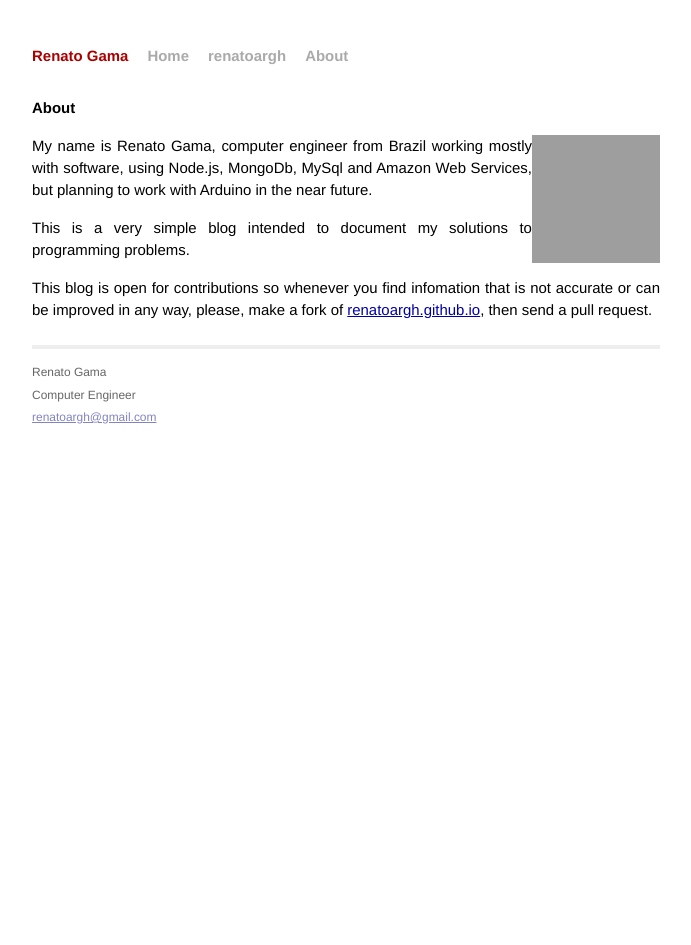
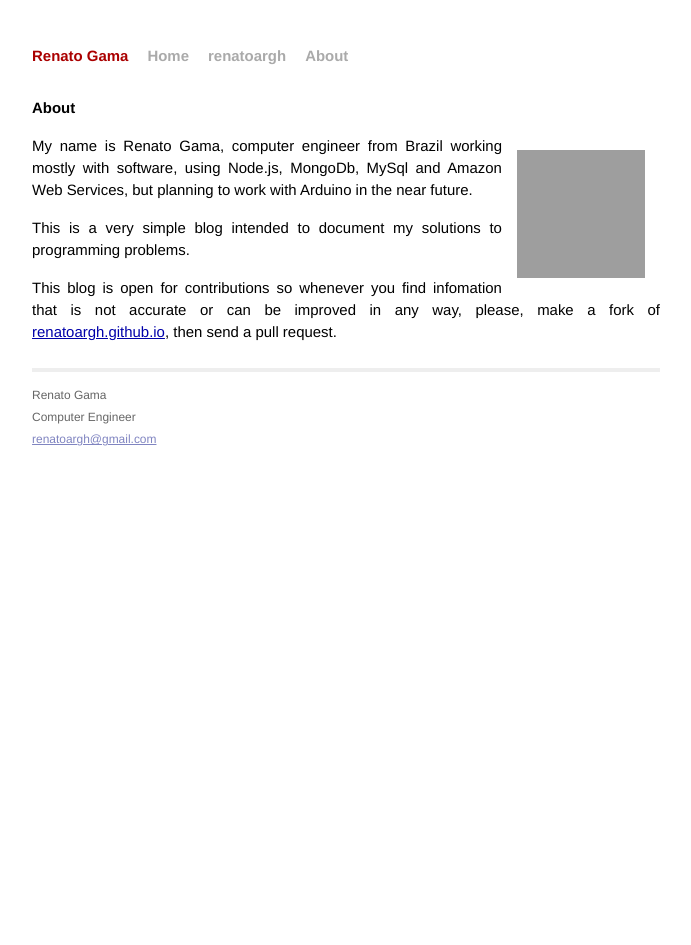
Before and after one commit to renatoargh/renatoargh.github.io, a Jekyll site: the page built from about/index.md, in a window 1280 px wide. Shown: the whole page, without its empty margins (294-985 px from the left). Built offline with Jekyll 4.4.1, drawn with Linux system fonts in a browser that asks for light colours; Markdown is read by kramdown in place of the engine named in the settings; grey boxes are pictures that could not be loaded.

Commit message:
Update index.md

```diff
--- a/about/index.md
+++ b/about/index.md
@@ -3,7 +3,7 @@
 title: About
 ---
 
-<img src="https://www.gravatar.com/avatar/e5c3912f727b5788f229e2be8e8d65e2?s=128&d=identicon&r=PG" align="right" />
+<img src="https://www.gravatar.com/avatar/e5c3912f727b5788f229e2be8e8d65e2?s=128&d=identicon&r=PG" align="right" style="margin: 15px;"/>
 
 My name is Renato Gama, computer engineer from Brazil
 working mostly with software, using Node.js, MongoDb, MySql and Amazon Web Services, but planning to work with
```
